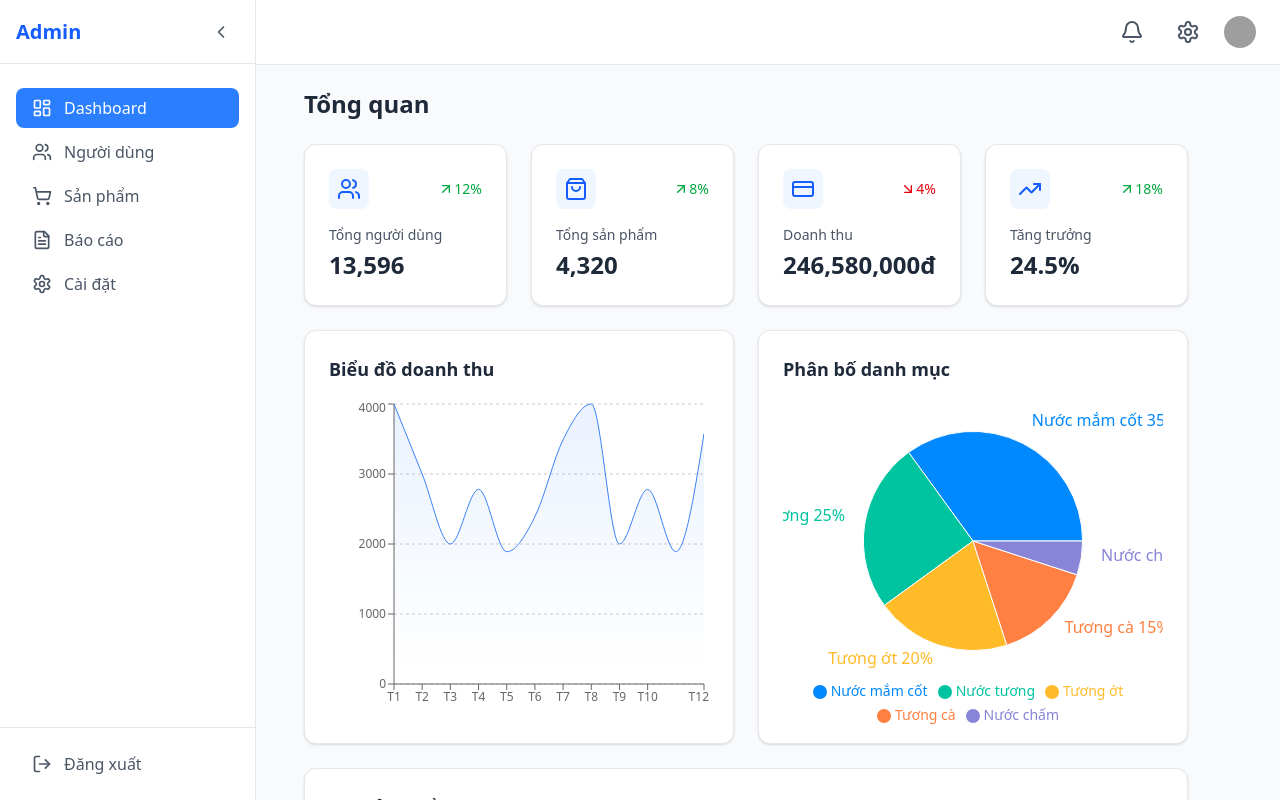
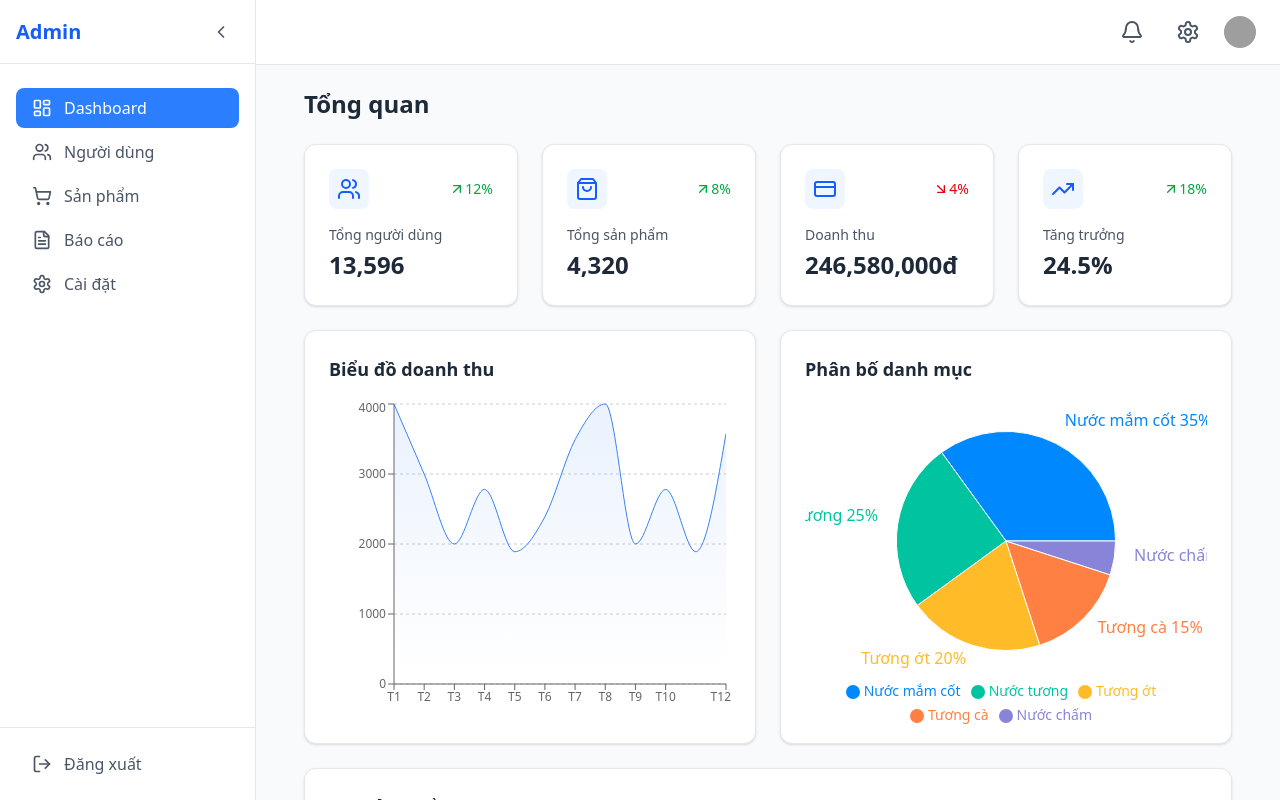
Before and after one commit to anhduy2209/DemoWebForJob, a React (Vite) app: page /dashboard in a window 1280 px wide. Shown: the top 800 px of the page. Built offline with nearby package versions, Linux system fonts and the light colour scheme; grey boxes are pictures that could not be loaded.

Commit message:
Fix layout issue by ensuring main section is flex-enabled in DashboardLayout

```diff
--- a/src/layouts/DashboardLayout.tsx
+++ b/src/layouts/DashboardLayout.tsx
@@ -11,7 +11,7 @@ const DashboardLayout = () => {
       <Navbar />
       <Sidebar setIsCollapsed={setIsCollapsed} />
       <main
-        className={`transition-all duration-300 pt-16 px-2 sm:px-4 lg:px-6 ${isCollapsed ? 'ml-20' : 'ml-64'}`}
+        className={`flex-1 transition-all duration-300 pt-16 px-2 sm:px-4 lg:px-6 ${isCollapsed ? 'ml-20' : 'ml-64'}`}
       >
         <Outlet />
       </main>
--- a/src/main.tsx
+++ b/src/main.tsx
@@ -3,7 +3,7 @@ import { createRoot } from 'react-dom/client'
 import './index.css'
 import App from './App.js'
 
-createRoot(document.getElementById('root')).render(
+createRoot(document.getElementById('root')!).render(
   <StrictMode>
     <App />
   </StrictMode>,
```
